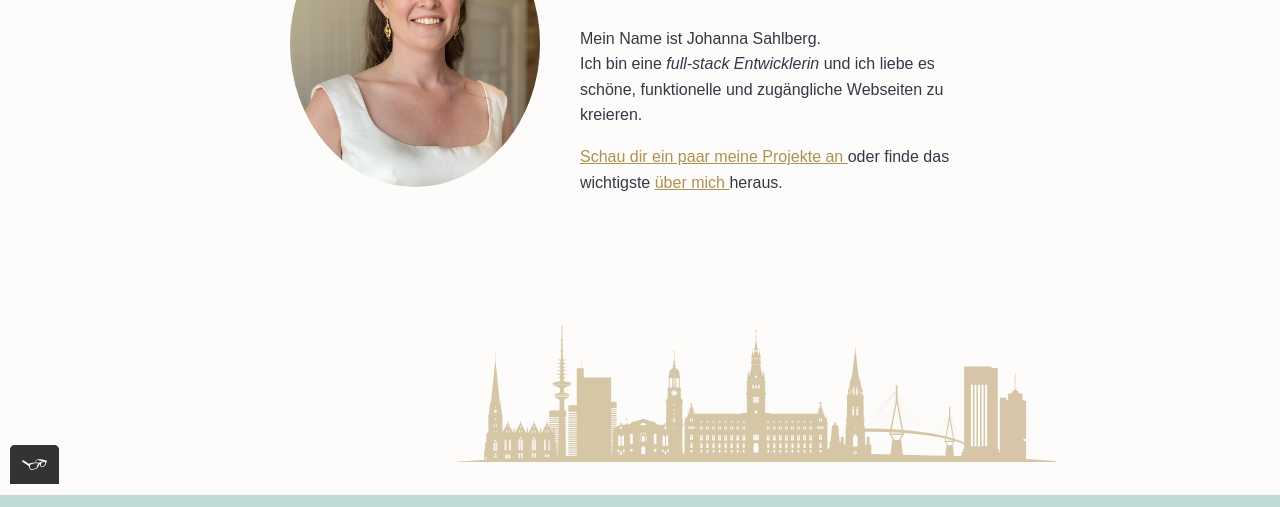
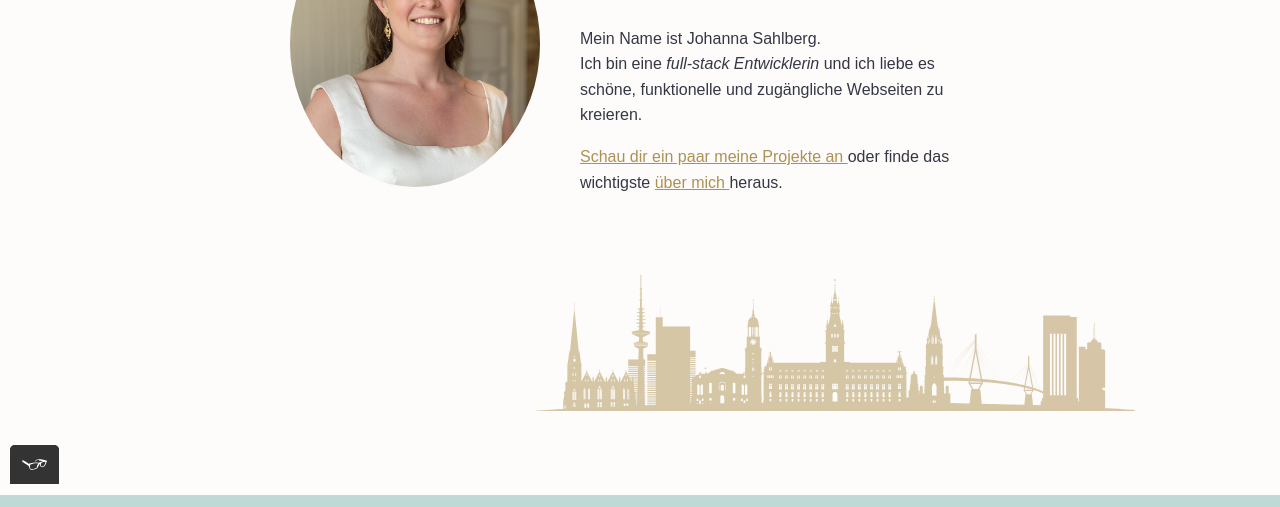
Before and after one commit to JohannaSah/Portfolio-website, a plain HTML site: page index-german.html in a window 1280 px wide. Shown: the part 316-823 px from the top of the page. Drawn offline with nearby package versions, Linux system fonts and the light colour scheme; a web font is replaced by a local one.

Commit message:
turned section around svg into div and moved the div into the above section

```diff
--- a/index-german.html
+++ b/index-german.html
@@ -107,12 +107,8 @@
           </a>
           heraus.
         </p>
-      </section>
-    </section>
 
-    <br><br>
-
-    <section class="svg">
+        <div class="svg">
           <svg class="hamburg_skyline_svg" xmlns="http://www.w3.org/2000/svg" xmlns:xlink="http://www.w3.org/1999/xlink" width="600" zoomAndPan="magnify" viewBox="0 0 450 149.999998" height="200" preserveAspectRatio="xMidYMid meet" version="1.0">
             <defs>
               <clipPath id="61844b33ea">
@@ -200,7 +196,13 @@
                 fill-opacity="1" fill-rule="nonzero" />
             </g>
           </svg>
+        </div>
       </section>
+    </section>
+
+    <br><br>
+
+
 
   </main>
 
```
Also changed, not shown: index-swedish.html (+5 -5 lines), index.html (+6 -4 lines). Lines whose indentation alone changed are shown as unchanged.
